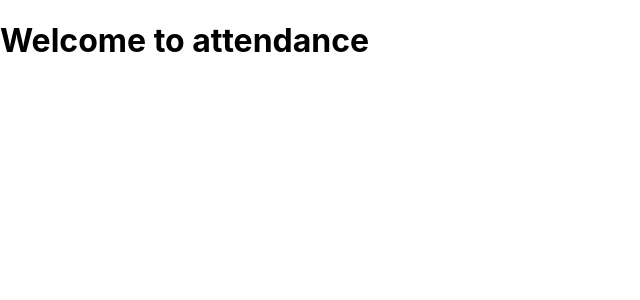
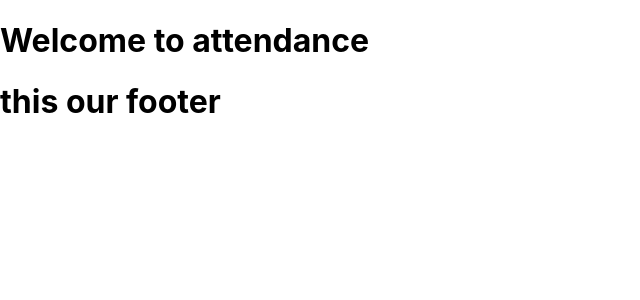
Before and after one commit to mutuyimana1/shecancode-attendence, a React (Create React App) app: page / in a window 1280 px wide. Shown: the top 300 px of the page, without its empty margins (0-640 px from the left). Built offline with nearby package versions, Linux system fonts and the light colour scheme.

Commit message:
homelayout

```diff
--- /dev/null
+++ b/src/components/HomeLayout.js
@@ -0,0 +1,17 @@
+import React from "react";
+import Footer from "./footer";
+
+const HomeLAyout = ({children}) =>{
+  return(
+    <>
+    <div className="HomeLayout-container">
+      <div style ={{minheight:"170vh"}} >
+        {children}
+      </div>
+      <Footer></Footer>
+    </div>
+    </>
+  )
+
+}
+export default HomeLAyout;
--- /dev/null
+++ b/src/components/footer.js
@@ -0,0 +1,8 @@
+import React from "react";
+
+const Footer = () =>{
+  return(
+    <h1>this our footer</h1>
+  )
+}
+export default Footer;
--- a/src/routes/index.js
+++ b/src/routes/index.js
@@ -1,6 +1,7 @@
 import React from "react";
 import {Routes, Route} from "react-router-dom"
 import Home from "../views/home";
+
 
 
 const Index = () =>{
--- a/src/views/home.js
+++ b/src/views/home.js
@@ -1,8 +1,13 @@
 import React from "react";
+import HomeLAyout from "../components/HomeLayout";
 
 const Home = () =>{
   return (
-    <h1>Welcome to attendance</h1>
+    <HomeLAyout>
+       <h1>Welcome to attendance</h1>
+
+    </HomeLAyout>
+
   )
 }
 export default Home;
```
Also changed, not shown: src/components/index.js (deleted).
